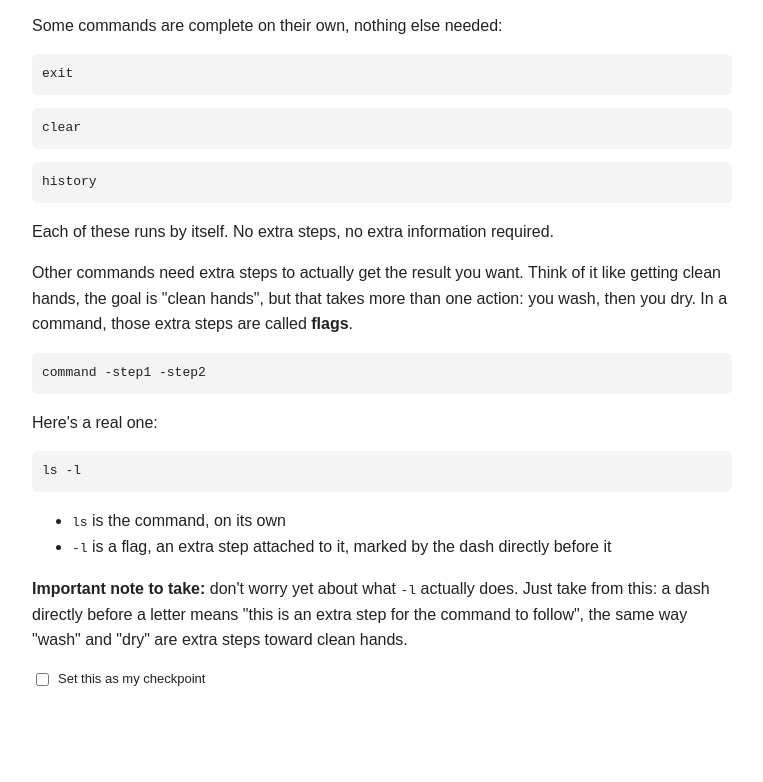
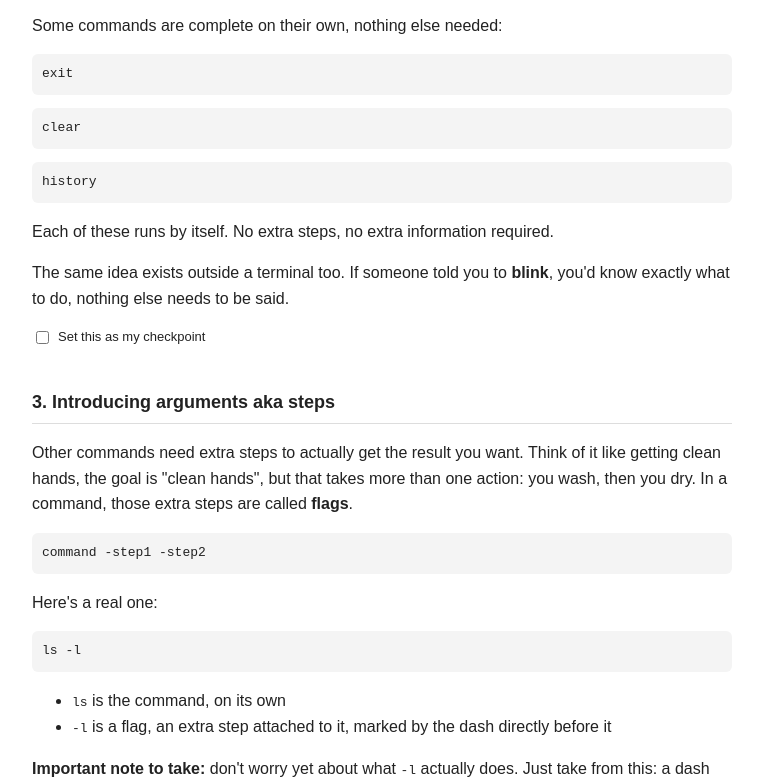
Before and after one commit to Burnrobe/termux-guide, a plain HTML site: page index.html in a window 1280 px wide. Shown: the part 757-1539 px from the top of the page, without its empty margins (258-1021 px from the left). Before the commit the page ends 1471 px from the top, so only its background shows below. Drawn offline with Linux system fonts and the light colour scheme.

Commit message:
Add new section on arguments and checkpoint feature

```diff
--- a/index.html
+++ b/index.html
@@ -24,6 +24,7 @@ pre { background: #f4f4f4; padding: 10px; border-radius: 6px; overflow-x: auto;
 <a href="#" id="checkpoint-link">Back to checkpoint</a>
 <a href="#section1">1. What is a terminal</a>
 <a href="#section2">2. Reading a command</a>
+<a href="#section3">3. Introducing -steps aka arguments</a>
 </nav>
 
 <h2 id="section1">1. What is a terminal</h2>
@@ -49,6 +50,14 @@ pre { background: #f4f4f4; padding: 10px; border-radius: 6px; overflow-x: auto;
 <pre>history</pre>
 <p>Each of these runs by itself. No extra steps, no extra information required.</p>
 
+<p>The same idea exists outside a terminal too. If someone told you to <strong>blink</strong>, you'd know exactly what to do, nothing else needs to be said.</p>
+
+<div class="checkpoint-box">
+<input type="checkbox" class="checkpoint-set" data-section="section2" id="cp2">
+<label for="cp2">Set this as my checkpoint</label>
+</div>
+
+<h2 id="section3">3. Introducing arguments aka steps</h2>
 <p>Other commands need extra steps to actually get the result you want. Think of it like getting clean hands, the goal is "clean hands", but that takes more than one action: you wash, then you dry. In a command, those extra steps are called <strong>flags</strong>.</p>
 
 <pre>command -step1 -step2</pre>
@@ -63,8 +72,8 @@ pre { background: #f4f4f4; padding: 10px; border-radius: 6px; overflow-x: auto;
 <p><strong>Important note to take:</strong> don't worry yet about what <code>-l</code> actually does. Just take from this: a dash directly before a letter means "this is an extra step for the command to follow", the same way "wash" and "dry" are extra steps toward clean hands.</p>
 
 <div class="checkpoint-box">
-<input type="checkbox" class="checkpoint-set" data-section="section2" id="cp2">
-<label for="cp2">Set this as my checkpoint</label>
+<input type="checkbox" class="checkpoint-set" data-section="section3" id="cp3">
+<label for="cp3">Set this as my checkpoint</label>
 </div>
 
 
```
